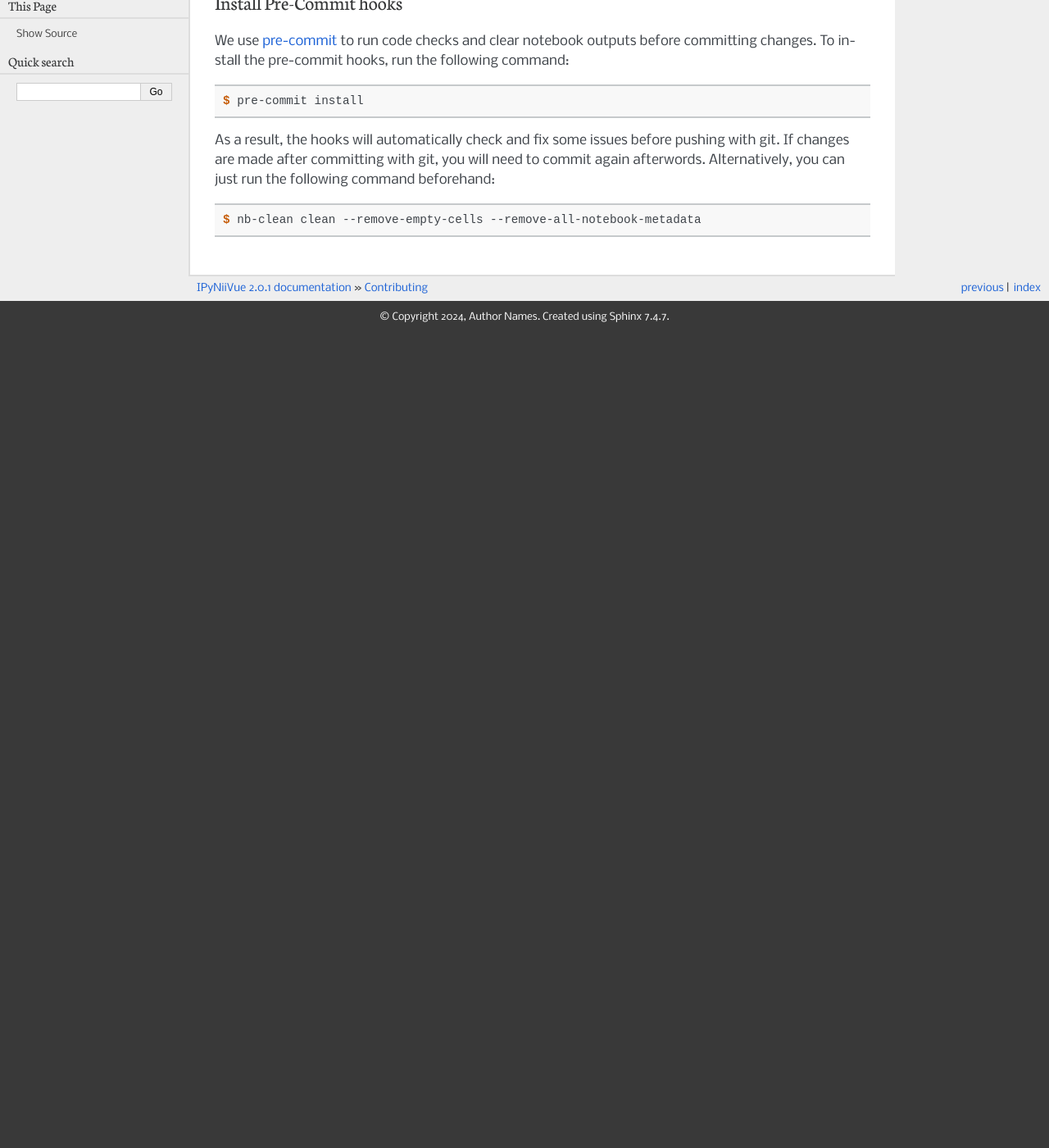
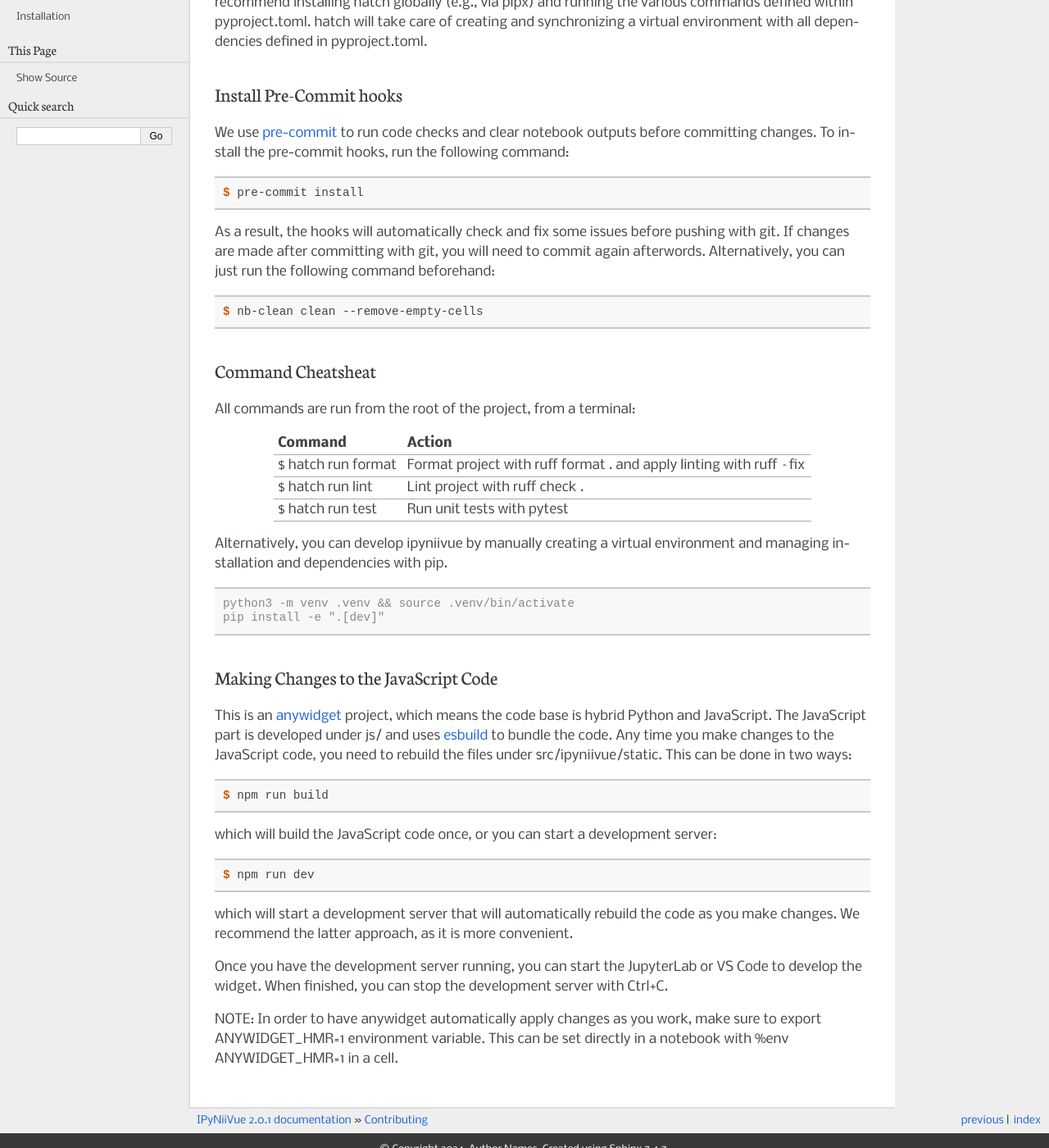
Before and after one commit to niivue/ipyniivue, a Sphinx documentation site: the page built from docs/source/contributing.rst, in a window 1280 px wide and 1400 px high, scrolled down 215 px. Shown: the whole window at 82% size. Built offline with Sphinx 7.4.7, drawn with Linux system fonts in a browser that asks for light colours; before the commit the page ends 900 px from its top, so only the background shows below that; some of the changed text lies outside the part shown.

```diff
--- a/docs/source/conf.py
+++ b/docs/source/conf.py
@@ -1,28 +1,25 @@
-# Configuration file for the Sphinx documentation builder.
-#
-# For the full list of built-in configuration values, see the documentation:
-# https://www.sphinx-doc.org/en/master/usage/configuration.html
+"""Configuration file for the Sphinx documentation builder."""
+
 
 # -- Project information -----------------------------------------------------
 # https://www.sphinx-doc.org/en/master/usage/configuration.html#project-information
 
-project = 'IPyNiiVue'
-project_copyright = '2024, Author Names'
-author = 'Author Names'
-release = '2.0.1'
+project = "IPyNiiVue"
+project_copyright = "2024, Author Names"
+author = "Author Names"
+release = "2.0.1"
 
 # -- General configuration ---------------------------------------------------
 # https://www.sphinx-doc.org/en/master/usage/configuration.html#general-configuration
 
 extensions = []
 
-templates_path = ['_templates']
+templates_path = ["_templates"]
 exclude_patterns = []
-
 
 
 # -- Options for HTML output -------------------------------------------------
 # https://www.sphinx-doc.org/en/master/usage/configuration.html#options-for-html-output
 
-html_theme = 'pyramid'
-html_static_path = ['_static']
+html_theme = "pyramid"
+html_static_path = ["_static"]
--- a/docs/source/contributing.rst
+++ b/docs/source/contributing.rst
@@ -4,9 +4,11 @@ Contributing
 We are glad you are here! Contributions to this package are always welcome.
 Read on to learn more about the contribution process and package design.
 
+ipyniivue uses `the reccomended <https://pre-commit.com/>`__ hatchling build-system, which is convenient to use via the `hatch CLI <https://hatch.pypa.io/latest/>`__. We recommend installing hatch globally (e.g., via pipx) and running the various commands defined within pyproject.toml. hatch will take care of creating and synchronizing a virtual environment with all dependencies defined in pyproject.toml.
+
 Install Pre-Commit hooks
 ^^^^^^^^^^^^^^^^^^^^^^^^
-We use `pre-commit <https://pre-commit.com/>`__ to run code checks and clear
+We use `pre-commit <https://packaging.python.org/en/latest/flow/#>`__ to run code checks and clear
 notebook outputs before committing changes. To install the pre-commit hooks,
 run the following command:
 
@@ -21,4 +23,47 @@ command beforehand:
 
 .. code-block:: console
 
-    $ nb-clean clean --remove-empty-cells --remove-all-notebook-metadata
+    $ nb-clean clean --remove-empty-cells
+
+Command Cheatsheat
+^^^^^^^^^^^^^^^^^^
+All commands are run from the root of the project, from a terminal:
+
++--------------------+-----------------------------------+
+|       Command      |    Action                         |
++====================+===================================+
+| $ hatch run format | Format project with ruff format . |
+|                    | and apply linting with ruff --fix |
++--------------------+-----------------------------------+
+| $ hatch run lint   | Lint project with ruff check .    |
++--------------------+-----------------------------------+
+| $ hatch run test   | Run unit tests with pytest        |
++--------------------+-----------------------------------+
+
+Alternatively, you can develop ipyniivue by manually creating a virtual environment and managing installation and dependencies with pip.
+
+.. code-block:: console
+
+    python3 -m venv .venv && source .venv/bin/activate
+    pip install -e ".[dev]"
+
+Making Changes to the JavaScript Code
+^^^^^^^^^^^^^^^^^^^^^^^^^^^^^^^^^^^^^
+
+This is an `anywidget <https://github.com/manzt/anywidget>`__ project, which means the code base is hybrid Python and JavaScript. The JavaScript part is developed under js/ and uses `esbuild <https://esbuild.github.io>`__ to bundle the code. Any time you make changes to the JavaScript code, you need to rebuild the files under src/ipyniivue/static. This can be done in two ways:
+
+.. code-block:: console
+
+    $ npm run build
+
+which will build the JavaScript code once, or you can start a development server:
+
+.. code-block:: console
+
+    $ npm run dev
+
+which will start a development server that will automatically rebuild the code as you make changes. We recommend the latter approach, as it is more convenient.
+
+Once you have the development server running, you can start the JupyterLab or VS Code to develop the widget. When finished, you can stop the development server with Ctrl+C.
+
+NOTE: In order to have anywidget automatically apply changes as you work, make sure to export ANYWIDGET_HMR=1 environment variable. This can be set directly in a notebook with %env ANYWIDGET_HMR=1 in a cell.
```
Also changed, not shown: docs/source/install.rst (+15 -0 lines), 9 other files.
